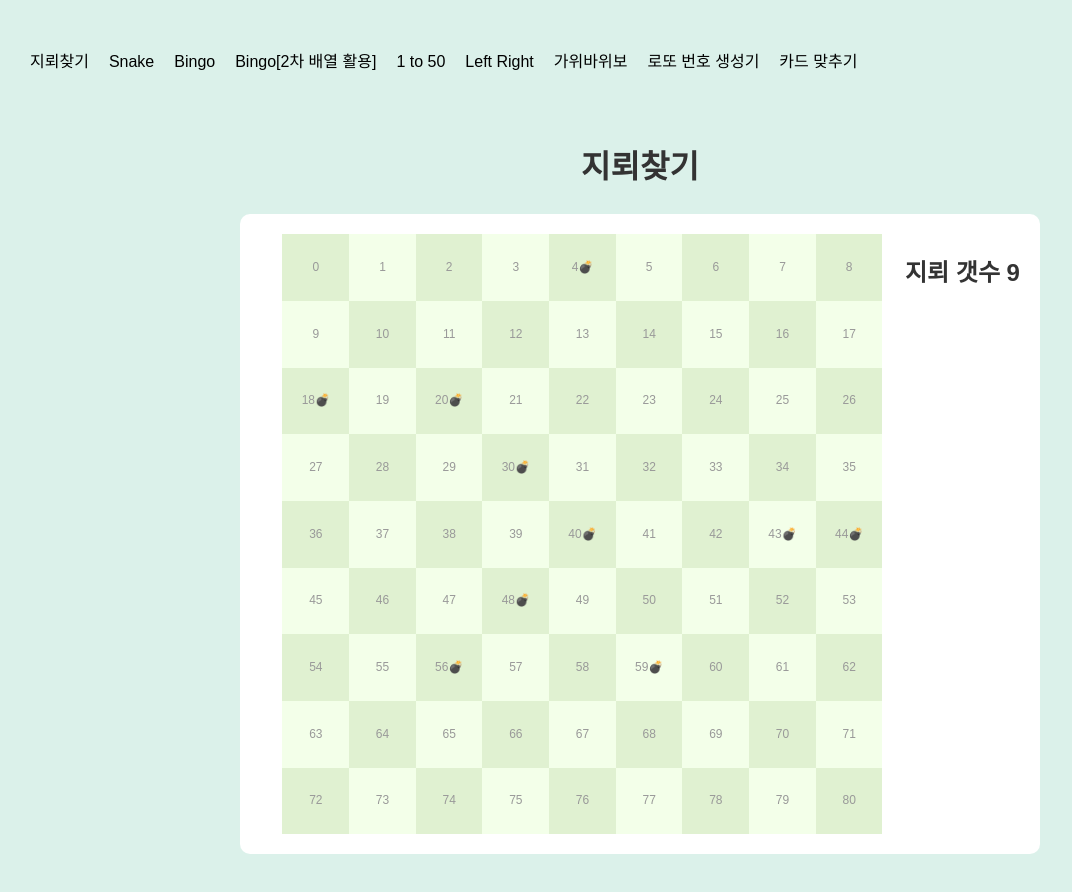
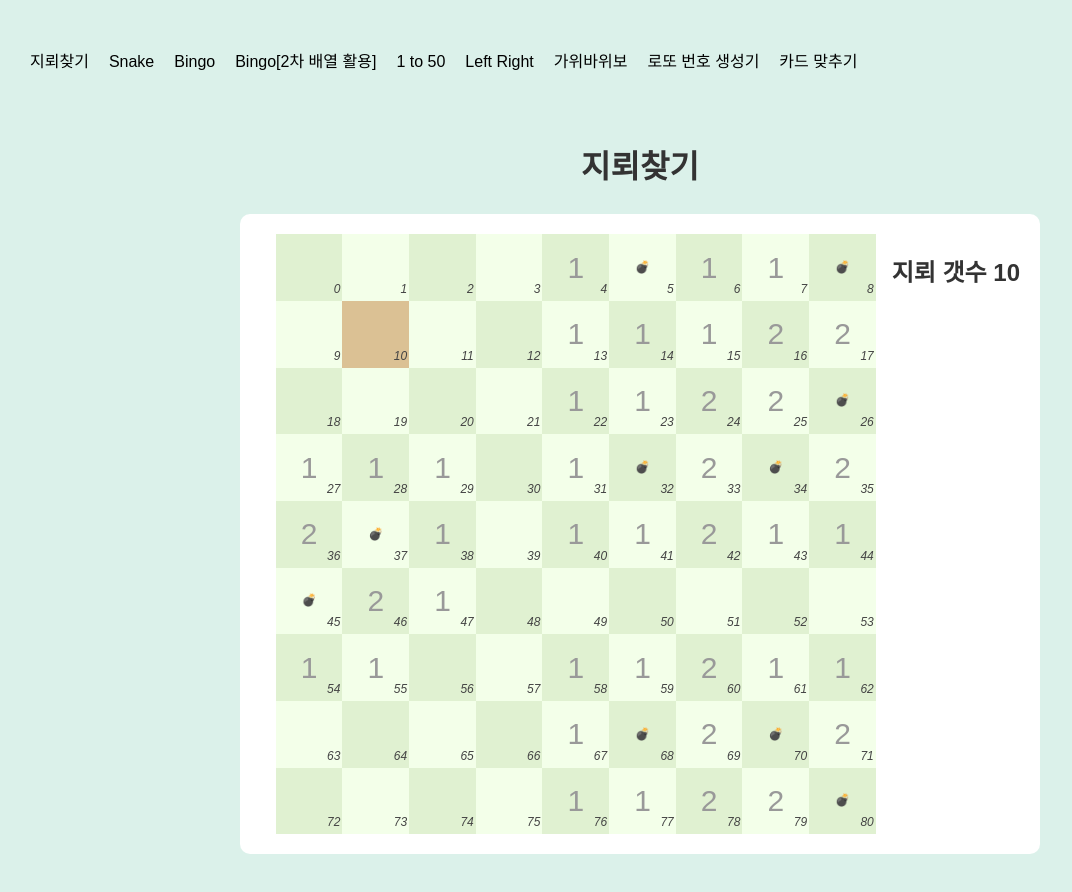
Before and after one commit to juhee1205/vue-games, a Vue app: page / in a window 1280 px wide. Both pictures are taken after a click on the element "10". Shown: the top 892 px of the page, without its empty margins (0-1072 px from the left). Built offline with nearby package versions, Linux system fonts and the light colour scheme; a web font is replaced by a local one.

Commit message:
✨ [Minesweeper] 주변 지뢰 숫자 카운팅

```diff
--- a/src/views/Minesweeper.vue
+++ b/src/views/Minesweeper.vue
@@ -1,51 +1,128 @@
 <script setup lang="ts">
 import { ref } from 'vue'
 interface Ground {
-  value: number
+  mineCount: number
   isMine: boolean
+  isPin: boolean
+  isOpen: boolean
 }
 
-const CELL: number = 9
-const MINE: number = 10
+const CELL = 9
+const MINE = 10
+const CELL_SIZE = ref(`
+  grid-template-columns: repeat(${CELL}, 1fr);
+  grid-template-rows: repeat(${CELL}, 1fr);
+`)
 
 let mineList: number[] = []
 let groundList = ref<Ground[]>([])
 groundList.value = new Array(CELL * CELL).fill({}).map(item => {
-  return {isMine: false, value: 0, isPin: false, isShow: false }
+  return {isMine: false, mineCount: 0, isPin: false, isOpen: false }
 })
+
+const topCheck = (index: number): boolean => Math.floor(index / CELL) !== 0
+const leftCheck = (index: number): boolean => index % CELL !== 0
+const rightCheck = (index: number): boolean => (index + 1) % CELL !== 0
+const bottomCheck = (index: number): boolean => Math.floor(index / CELL) < (CELL - 1)
+const isMine = (index: number): boolean => groundList.value[index].isMine
+
 const cellValueCheck = (): void => {
   groundList.value.map((item, index) => {
 
+    if (item.isMine) return
+
+    // top
+    if (topCheck(index) && isMine(index - CELL)) {
+      item.mineCount ++
+    }
+
+    // top left
+    const TOP_LEFT = CELL + 1
+    if (topCheck(index) && leftCheck(index) && isMine(index - TOP_LEFT)) {
+      item.mineCount ++
+    }
+
+    // top right
+    const TOP_RIGHT = CELL - 1
+    if (topCheck(index) && isMine(index - TOP_RIGHT) && rightCheck(index)) {
+      item.mineCount ++
+    }
+
+    // left
+    if (leftCheck(index) && isMine(index - 1) ) {
+      item.mineCount ++
+    }
+
+    // right
+    if (rightCheck(index) && isMine(index + 1)) {
+      item.mineCount ++
+    }
+
+    // bottom
+    if (bottomCheck(index) && isMine(index + CELL)) {
+      item.mineCount ++
+    }
+
+    // bottom left
+    const BOTTOM_LEFT = CELL - 1
+    if (bottomCheck(index) && leftCheck(index) && isMine(index + BOTTOM_LEFT)) {
+      item.mineCount ++
+    }
+
+    // bottom right
+    const BOTTOM_RIGHT = CELL + 1
+    if (bottomCheck(index) && rightCheck(index) && isMine(index + BOTTOM_RIGHT)) {
+      item.mineCount ++
+    }
+
+    return item
   })
 }
+const groundOpen = (index: number): void => {
 
-const mineFind = (index): void => {
-
+  if (groundList.value[index].isMine) {
+    console.log('지뢰 발견! 게임 종료~')
+  } else {
+    groundList.value[index].isOpen = true
+  }
 }
 
 
-const createMine = (base: number = -1): void => {
-  let index: number = Math.floor(Math.random() * (CELL ** 2))
-  if (base !== -1) {
-    mineList.push(base)
+let isCreateMine = false
+const createMine = (base = -1): void => {
+  let list = new Array(CELL ** 2).fill(0).map((item, index) => index + 1).sort(() => Math.random() - 0.5).splice(0, 11)
+
+  if (list.indexOf(base) === -1) {
+    mineList = list.splice(0, 10)
+  } else {
+    let idx = list.indexOf(base)
+    list.splice(idx, 1)
+    mineList = list
   }
 
-  if (mineList.indexOf(index) === -1) {
-    mineList.push(index)
-    groundList.value[index].isMine = true
-  } else {
-    createMine()
-  }
-
-  if (mineList.length < MINE + 1) {
-    createMine()
-  } else {
-    console.log('지뢰 생성끝~')
-  }
+  console.log('지뢰 생성끝~')
+  mineList.sort((a, b) => a - b)
+  groundList.value.map((item, index) => {
+    if (mineList.indexOf(index) !== -1) {
+      groundList.value[index].isMine = true
+    }
+  })
+  cellValueCheck()
+  groundOpen(base)
 }
 
 const cellClick = (index: number): void => {
-  mineList.length === 0 ? createMine(index) : mineFind(index)
+  if (!isCreateMine) {
+    createMine(index)
+    isCreateMine = true
+  } else {
+    if (groundList.value[index].isPin) return
+    groundOpen(index)
+  }
+}
+const setPin = (index: number): void => {
+  event.preventDefault()
+  groundList.value[index].isPin = true
 }
 
 </script>
@@ -54,19 +131,25 @@ const cellClick = (index: number): void => {
 
   <div class="gameBox">
     <div class="ground">
-      <div class="gridBox" :style="`grid-template-columns: repeat(${CELL}, 1fr);`">
-        <div class="grid"
+      <div class="gridBox" :style="CELL_SIZE">
+        <div
+          :class="['grid', {'open': cell.isOpen}]"
           :key="`box-${index}`"
-          @click="cellClick(index)"
+          @click.left="cellClick(index)"
+          @click.right="setPin(index)"
           v-for="(cell, index) in groundList" >
-          {{ index }}
-          <span v-if="cell.isMine">💣</span>
+          <i>{{ index }}</i>
+
+          <span class="cout" v-if="cell.mineCount > 0">{{ cell.mineCount }}</span>
+
+          <span v-if="cell.isMine && !cell.isPin">💣</span>
+          <span class="pin" v-if="cell.isPin"><font-awesome-icon icon="fa-solid fa-map-pin" /></span>
         </div>
       </div>
     </div>
 
     <div class="scoreZone">
-      <h2>지뢰 갯수 {{ CELL }}</h2>
+      <h2>지뢰 갯수 {{ MINE }}</h2>
     </div>
 
   </div>
```
